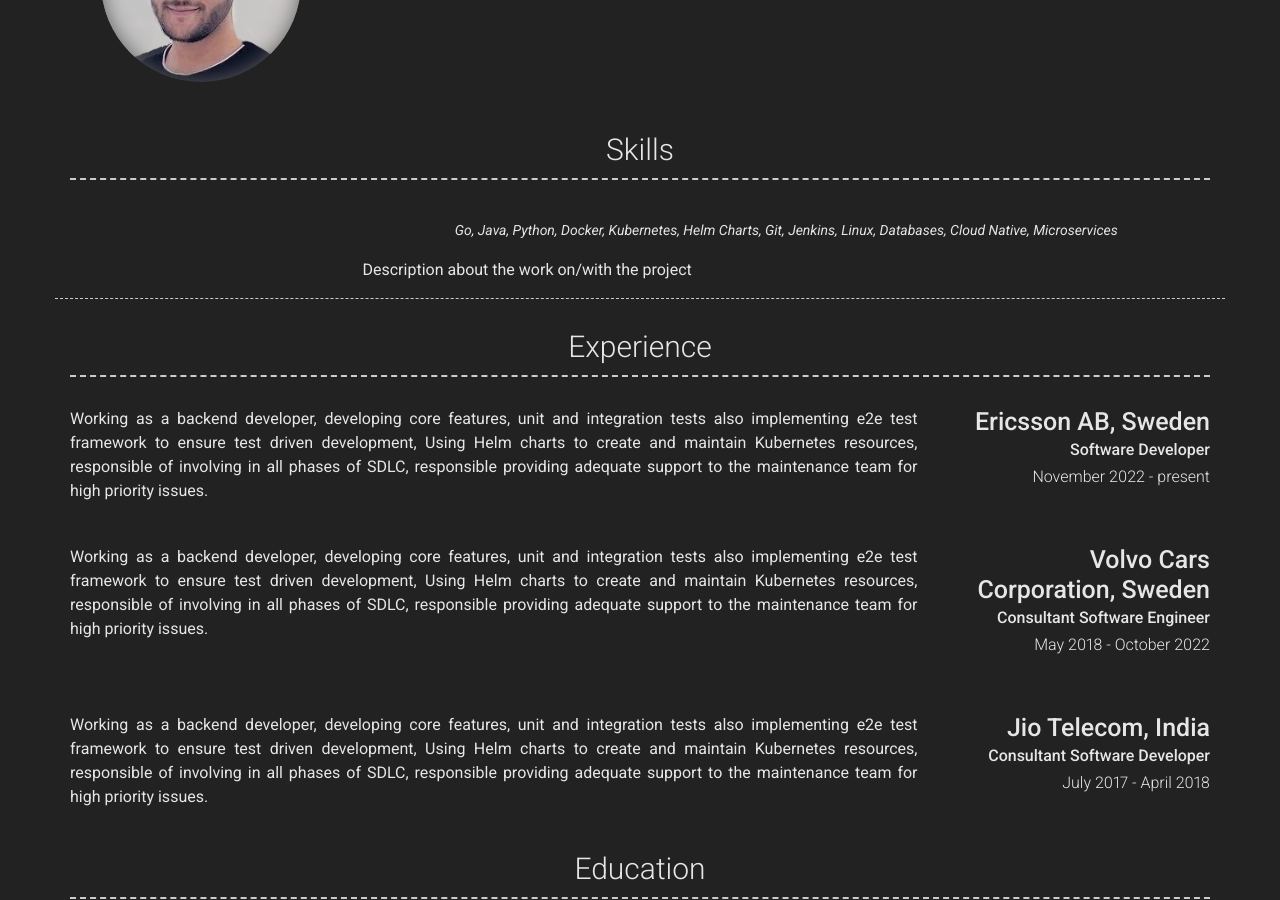
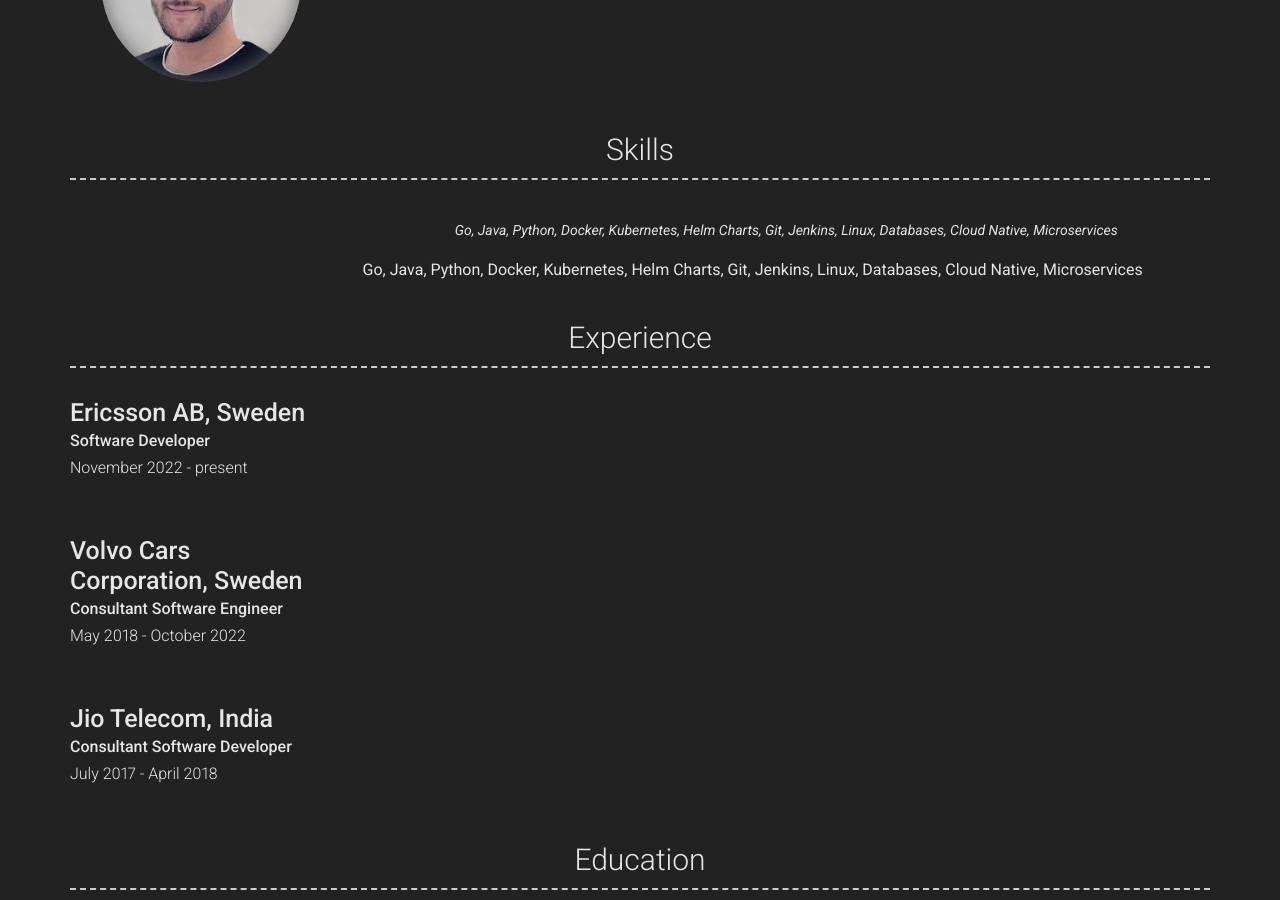
Before and after one commit to Sohail-9098/sohail-9098.github.io, a Jekyll site: the page built from index.md, in a window 1280 px wide and 900 px high, scrolled down 397 px. Built offline with Jekyll 4.4.1, drawn with Linux system fonts in a browser that asks for light colours; nearby versions of some CDN libraries.

Commit message:
update1
Change-Id: I36a47497ab5f7f948b5d86eda0e5a79ff98c16f8

```diff
--- a/_config.yml
+++ b/_config.yml
@@ -59,7 +59,7 @@
     layout: list # Type of content section (list/text)
     content:
       - layout: left
-        border: weak  # Value of `weak` will display a weak border below this item. # Any
+        border:  # Value of `weak` will display a weak border below this item. # Any
                       # other value (or no value) means no border will be displayed
         # title: Project name
         # link: Link to project (eg. sproogen.github.io/modern-resume-theme)(optional)
@@ -71,40 +71,38 @@
         #  - title:  Github page for project (eg. sproogen/modern-resume-theme)
         #    icon: fab fa-github
         #    url: Link to project (eg. sproogen.github.io/modern-resume-theme)(optional)
-        quote: >
-          Go, Java, Python, Docker, Kubernetes, Helm Charts, Git, Jenkins, Linux, Databases, Cloud Native, Microservices
-        description: | # this will include new lines to allow paragraphs
-          Description about the work on/with the project
+        quote: Go, Java, Python, Docker, Kubernetes, Helm Charts, Git, Jenkins, Linux, Databases, Cloud Native, Microservices
+        description: Go, Java, Python, Docker, Kubernetes, Helm Charts, Git, Jenkins, Linux, Databases, Cloud Native, Microservices
   - title: Experience
     layout: list
     content:
-      - layout: right
+      - layout: left
         title: Ericsson AB, Sweden
         sub_title: Software Developer
         caption: November 2022 - present
         #link: Link to company (optional)
         #quote: >
         #  Short description of the company (optional)
-        description: | # this will include new lines to allow paragraphs
-          Working as a backend developer, developing core features, unit and integration tests also implementing e2e test framework to ensure test driven development, Using Helm charts to create and maintain Kubernetes resources, responsible of involving in all phases of SDLC, responsible providing adequate support to the maintenance team for high priority issues.
-      - layout: right
+        #description: | # this will include new lines to allow paragraphs
+        #  Working as a backend developer, developing core features, unit and integration tests also implementing e2e test framework to ensure test driven development, Using Helm charts to create and maintain Kubernetes resources, responsible of involving in all phases of SDLC, responsible providing adequate support to the maintenance team for high priority issues.
+      - layout: left
         title: Volvo Cars Corporation, Sweden
         sub_title: Consultant Software Engineer
         caption: May 2018 - October 2022
         #link: Link to company (optional)
         #quote: >
         #  Short description of the company (optional)
-        description: | # this will include new lines to allow paragraphs
-          Working as a backend developer, developing core features, unit and integration tests also implementing e2e test framework to ensure test driven development, Using Helm charts to create and maintain Kubernetes resources, responsible of involving in all phases of SDLC, responsible providing adequate support to the maintenance team for high priority issues.
-      - layout: right
+        #description: | # this will include new lines to allow paragraphs
+        #  Working as a backend developer, developing core features, unit and integration tests also implementing e2e test framework to ensure test driven development, Using Helm charts to create and maintain Kubernetes resources, responsible of involving in all phases of SDLC, responsible providing adequate support to the maintenance team for high priority issues.
+      - layout: left
         title: Jio Telecom, India
         sub_title: Consultant Software Developer
         caption: July 2017 - April 2018
         #link: Link to company (optional)
         #quote: >
         #  Short description of the company (optional)
-        description: | # this will include new lines to allow paragraphs
-          Working as a backend developer, developing core features, unit and integration tests also implementing e2e test framework to ensure test driven development, Using Helm charts to create and maintain Kubernetes resources, responsible of involving in all phases of SDLC, responsible providing adequate support to the maintenance team for high priority issues.
+        #description: | # this will include new lines to allow paragraphs
+        #  Working as a backend developer, developing core features, unit and integration tests also implementing e2e test framework to ensure test driven development, Using Helm charts to create and maintain Kubernetes resources, responsible of involving in all phases of SDLC, responsible providing adequate support to the maintenance team for high priority issues.
   - title: Education
     layout: list
     content:
```
